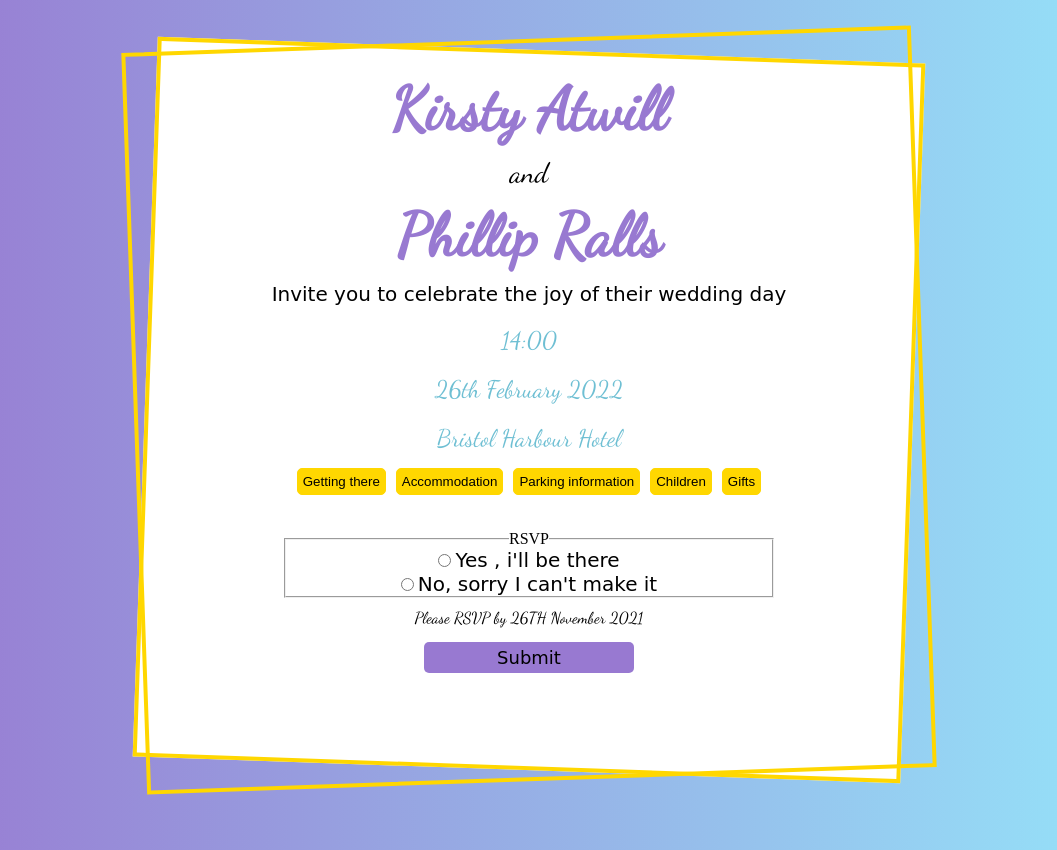
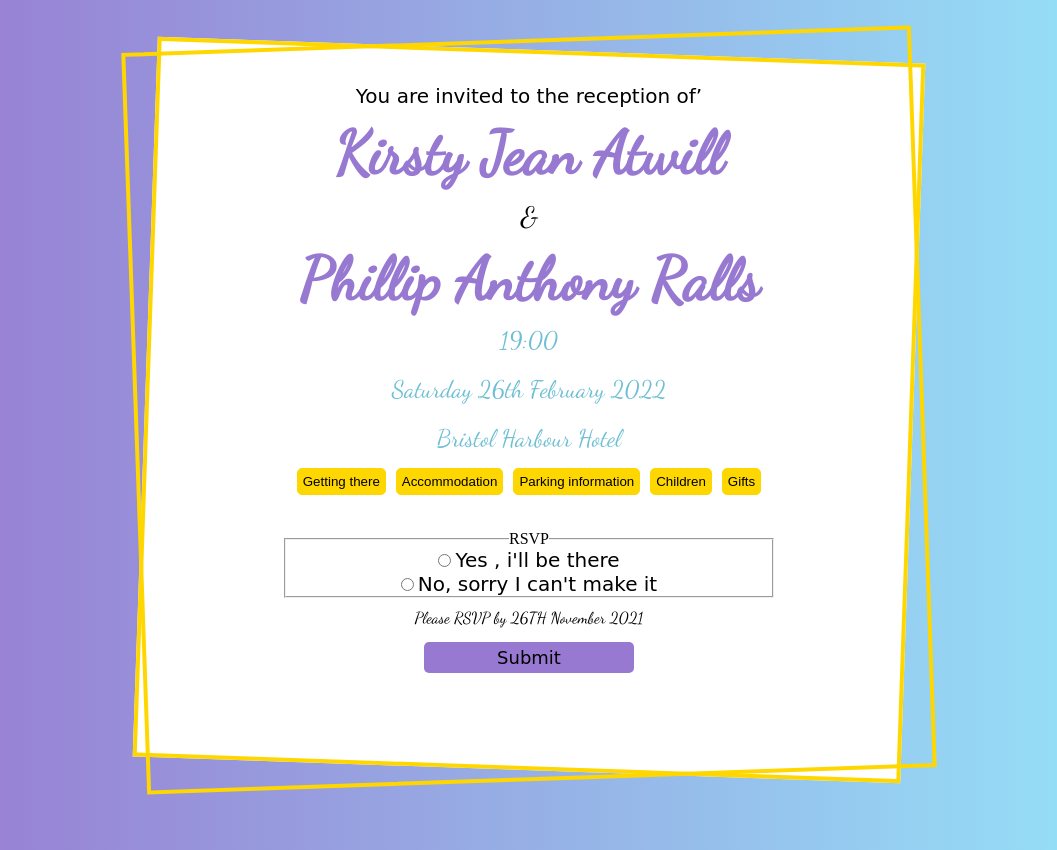
Before and after one commit to TashaStenner/evening, a plain HTML site: page index.html in a window 1280 px wide. Shown: the whole page, without its empty margins (111-1168 px from the left). Drawn offline with nearby package versions, Linux system fonts and the light colour scheme; a web font is replaced by a local one.

Commit message:
update headers

```diff
--- a/index.html
+++ b/index.html
@@ -23,12 +23,12 @@
   <body>
     <section class="border">
       <div class="content">
-        <h1>Kirsty Atwill</h1>
-        <p>and</p>
-        <h1>Phillip Ralls</h1>
-        <p class="invite" id="hide">Invite you to celebrate the joy of their wedding day</p>
-        <p class="details">14:00</p>
-        <p class="details">26th February 2022</p>
+        <p class="invite" id="hide">You are invited to the reception of’</p>
+        <h1>Kirsty Jean Atwill</h1>
+        <p>&</p>
+        <h1>Phillip Anthony Ralls</h1>
+        <p class="details">19:00</p>
+        <p class="details">Saturday 26th February 2022</p>
         <p class="details">Bristol Harbour Hotel</p>
         <div id="additional_info">
             <button class="info_buttons" onclick="toggleGettingThere()">Getting there</button>
```
